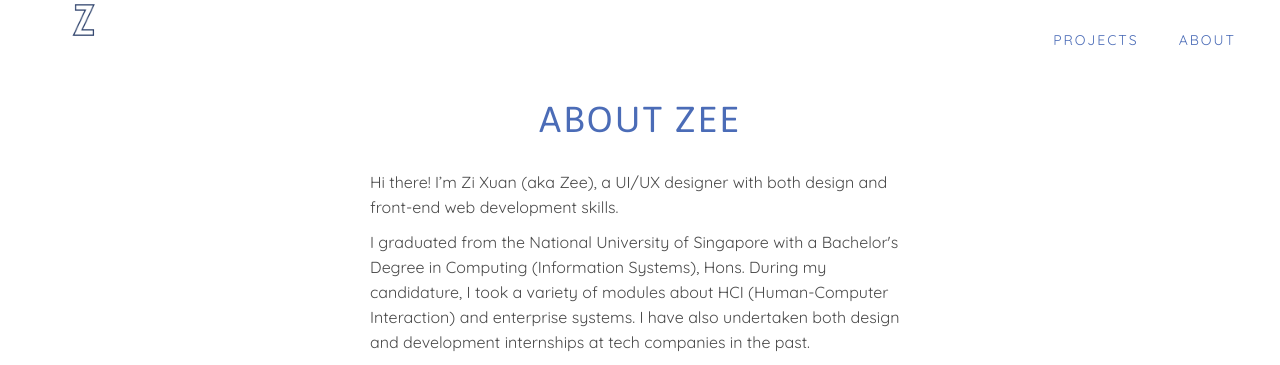
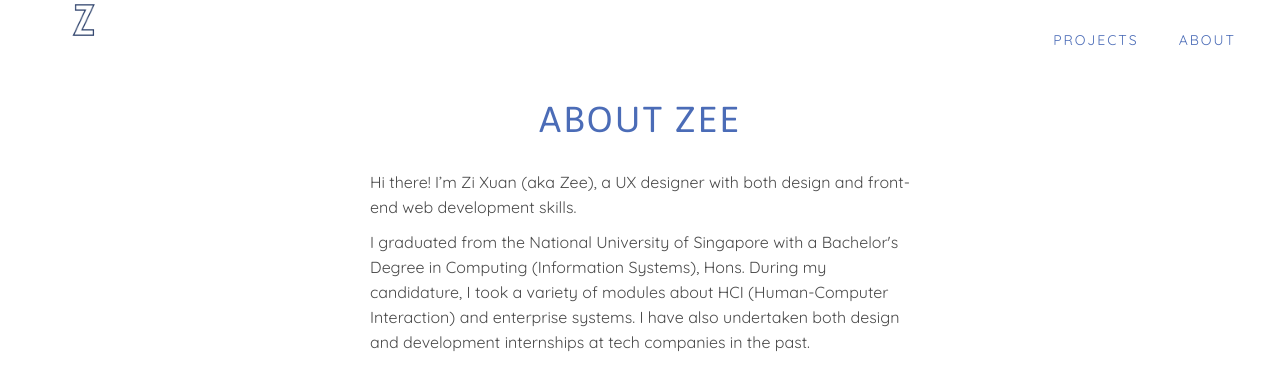
Before and after one commit to yzixuan/yzixuan.github.io, a Jekyll site: the page built from aboutme.html, in a window 1280 px wide and 900 px high. Shown: the top 365 px of the window. Built offline with Jekyll 4.4.1, drawn with Linux system fonts in a browser that asks for light colours; nearby versions of some CDN libraries.

Commit message:
update bio text

```diff
--- a/_includes/bio.html
+++ b/_includes/bio.html
@@ -11,7 +11,7 @@
         <div class="wrapper aboutme">
           <h2 class="cyan-color">ABOUT ZEE</h2>
           <br/>
-          <p>Hi there! I’m Zi Xuan (aka Zee), a UI/UX designer with both design and front-end web development skills.</p>
+          <p>Hi there! I’m Zi Xuan (aka Zee), a UX designer with both design and front-end web development skills.</p>
           <p>I graduated from the National University of Singapore with a Bachelor's Degree in Computing (Information Systems), Hons. During my candidature, I took a variety of modules about HCI (Human-Computer Interaction) and enterprise systems. I have also undertaken both design and development internships at tech companies in the past.</p>
           <p>During my free time, I work on freelance design projects. I love to be challenged by new, exciting problems. My mantra is to stay curious, empathetic and diligent.</p>
           <br/>
--- a/_includes/landing-header.html
+++ b/_includes/landing-header.html
@@ -3,7 +3,7 @@
       <div class="col-md-6 col-md-offset-3 text-center margin-extra-top">
         <h3 class="cyan-color">Hi, my name is</h3>
         <h1 id="portfolio-sitename">ZEE</h1>
-        <p>I'm an experience designer based in Singapore. I'm passionate about designing practical and meaningful experiences, people and food. I'm currently a product designer at <a class="cyan-color" href="https://pigeonholelive.com/" target="_blank"><strong>Pigeonhole Live</strong></a>.</p>
+        <p>I'm a UX designer based in Singapore. I'm passionate about designing practical and meaningful experiences, as well as people and food. I'm currently a product designer at <a class="cyan-color" href="https://pigeonholelive.com/" target="_blank"><strong>Pigeonhole Live</strong></a>.</p>
       </div>
   </div>
 </div>
```
